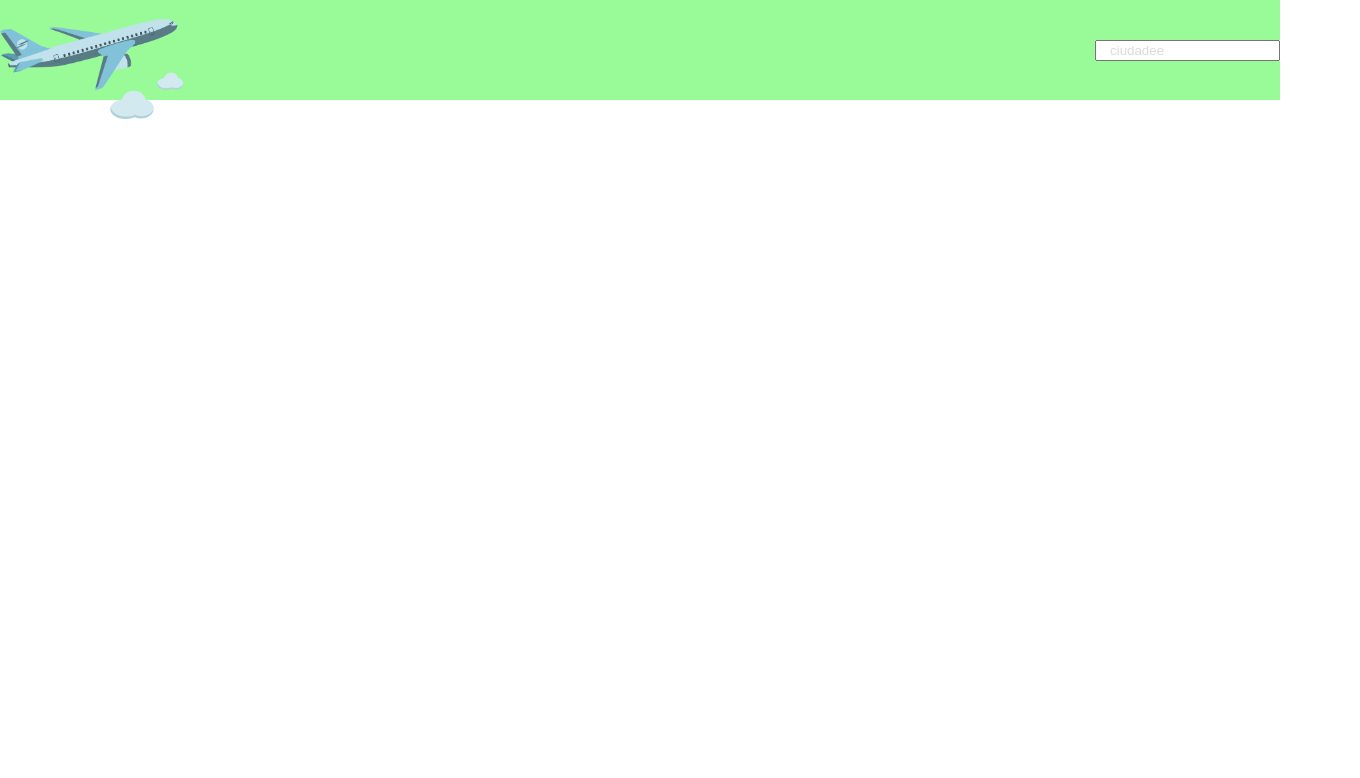
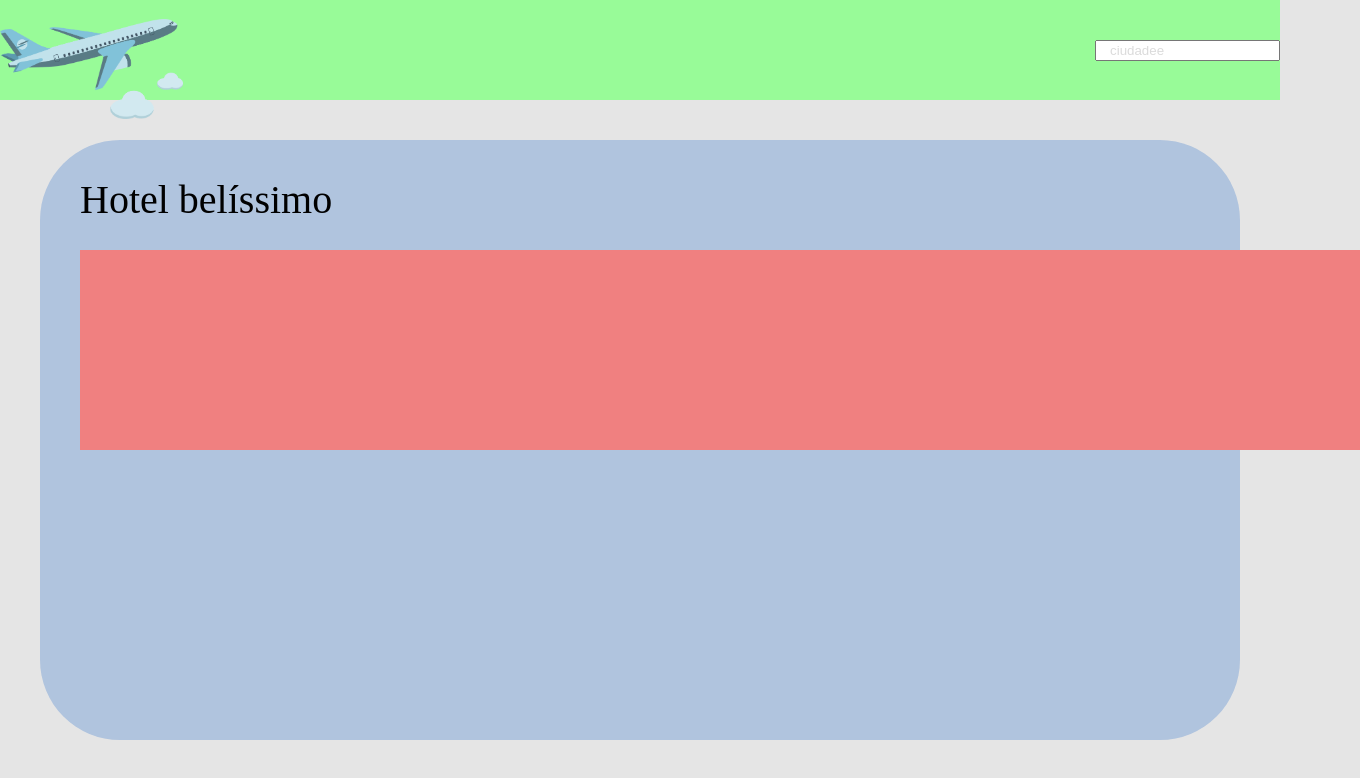
Before and after one commit to mickalala/Fly--Front-end, a React (Create React App) app: page /hotel/1 in a window 1280 px wide. Shown: the top 778 px of the page, 1360 px wide, since content can reach past the window. Built offline with nearby package versions, Linux system fonts and the light colour scheme.

Commit message:
end-draft

```diff
--- a/package.json
+++ b/package.json
@@ -6,6 +6,7 @@
     "@testing-library/jest-dom": "^5.16.5",
     "@testing-library/react": "^13.4.0",
     "@testing-library/user-event": "^13.5.0",
+    "axios": "^1.4.0",
     "react": "^18.2.0",
     "react-dom": "^18.2.0",
     "react-router-dom": "^6.11.2",
--- a/public/index.html
+++ b/public/index.html
@@ -24,7 +24,7 @@
       work correctly both with client-side routing and a non-root public URL.
       Learn how to configure a non-root public URL by running `npm run build`.
     -->
-    <title>React App</title>
+    <title>Fly</title>
   </head>
   <body>
     <noscript>You need to enable JavaScript to run this app.</noscript>
--- a/src/Home.js
+++ b/src/Home.js
@@ -1,15 +1,28 @@
 import { Link } from 'react-router-dom';
 import styled from 'styled-components';
 import Menu from './Menu.js';
+import { useEffect, useState } from 'react';
+import axios from 'axios';
+
 
 export default function Home() {
+    const [options, setOptions] = useState(false)
+    useEffect(() => {
+        setOptions(false)
+        axios.get(`${process.env.REACT_APP_API_URL}/cities`)
+            .then()
+            .catch(err => {
+                alert(err.message)
+            })
+
+    }, [])
     return (
         <>
             <Menu />
-            <h1>Fly, lovely angel, fly</h1>
+            <Title>Fly, lovely angel, fly</Title>
             <Capitals >
-                <City />
-                <CityOptions>
+                <City onClick={() => setOptions(true)} options={options} />
+                <CityOptions options={options}>
                     <Link to={"/about"}>
                         <button>Sobre</button>
                     </Link>
@@ -23,6 +36,7 @@ export default function Home() {
                     </Link>
 
                 </CityOptions>
+                {/* <City onClick={() => setOptions(true)} options={options} />
                 <City />
                 <City />
                 <City />
@@ -46,13 +60,17 @@ export default function Home() {
                 <City />
                 <City />
                 <City />
-                <City />
-                <City />
+                <City /> */}
             </Capitals>
         </>
 
     )
 }
+const Title= styled.h1`
+font-size:50px;
+color: blue;
+margin-right:60px;
+`
 
 const Capitals = styled.div`
 height:600px;
@@ -63,6 +81,7 @@ display:flex;
 flex-wrap: wrap;
 justify-content:center;
 align-items:center;
+
 `
 const City = styled.div`
 height:90px;
@@ -72,9 +91,9 @@ background-color:darkcyan;
 border-radius:5px;
 
 margin: 30px 30px;
-&:hover{
-background-color:yellowgreen;
-}
+
+display:${(props) => (props.options) ? 'none' : ""};
+
 
 `
 const CityOptions = styled.div`
@@ -89,6 +108,7 @@ display:flex;
 flex-direction:column;
 justify-content:center;
 align-items:center;
+display:${(props) => (props.options) ? '' : "none"};
 button{
     width:80px;
     background-color:transparent;
--- a/src/HotelDetails.js
+++ b/src/HotelDetails.js
@@ -1,10 +1,41 @@
 import MenuFunction from "./Menu";
 import styled from "styled-components";
+import GlobalStyle from "./styles/GlobalStyle";
 
 export default function HotelDetails() {
     return (
         <>
+        <GlobalStyle/>
             <MenuFunction />
+
+            <MainDiv>
+                <h1>Hotel belíssimo</h1>
+                <Hotelsimages></Hotelsimages>
+            </MainDiv>
+
         </>
     )
 }
+
+const MainDiv = styled.div`
+   margin:40px;
+   border-radius:80px;
+
+   height: 600px;
+   width:100% auto;
+   background-color: #b0c4de;
+   padding: 40px;
+
+   h1{
+    font-size:40px;
+    margin-bottom:30px;
+   }
+`
+
+const Hotelsimages = styled.div`
+   width: 100% ;
+   height:200px;
+   border: 3px ;
+   background-color:#f08080;
+   position:absolute;
+`
--- a/src/Hotels.js
+++ b/src/Hotels.js
@@ -1,13 +1,19 @@
 import styled from "styled-components";
 import MenuFunction from "./Menu";
 import hotel from "./assets/Hotel-PNG.png"
+
 import { Link } from "react-router-dom";
 
 export default function AvailableHotels() {
+
     return (
         <>
             <MenuFunction />
             <h1>Sou a página de hotéis</h1>
+            <Body>
+                <Filter>
+
+                </Filter>
                 <Hotel>
                     <img src={hotel} alt="ticket" />
                     <div>
@@ -20,15 +26,43 @@ export default function AvailableHotels() {
                         </button>
                     </Link>
                 </Hotel>
+                <Hotel>
+                    <img src={hotel} alt="ticket" />
+                    <div>
+                        <p>Hotel belíssimo</p>
+                        <p> R$ 1.000,00</p>
+                    </div>
+                    <Link to={"/hotel/:id"}>
+                        <button>
+                            Detalhes
+                        </button>
+                    </Link>
+                </Hotel>
+            </Body>
         </>
     )
 }
+const Body = styled.div`
+   display:flex;
+   padding: 20px;
+`
+const Filter = styled.div`
+   height:400px;
+   width: 200px;
+   background-color: #d8bfd8;
+
+`
 
 const Hotel = styled.div`
-    width:100%;
+    width:500px;
     height:90px;
     background-color: gray;
     display:flex;
+    padding:10px;
+    justify-content: space-around;
+    align-items:center;
+    margin:16px;
+    border-radius:3px;
 img {
     height:80px;
 }
--- a/src/TicketDeatails.js
+++ b/src/TicketDeatails.js
@@ -5,6 +5,30 @@ export default function TicketDetails() {
     return (
         <>
             <MenuFunction />
+            <MainDiv>
+                <h1>Passagem para a cidade</h1>
+                <p>Cidade de destino:</p>
+                <p>Cidade de Origem:</p>
+                <p>Companhia aérea:</p>
+                <p>Horário de partida:</p>
+                <p>Horário previsto de chegada:</p>
+                <p>Preço da passagem:</p>
+
+            </MainDiv>
         </>
     )
 }
+
+const MainDiv = styled.div`
+   margin:40px;
+   border-radius:80px;
+
+   height: 600px;
+   width:100% auto;
+   background-color: #b0c4de;
+   padding: 40px;
+   h1{
+    font-size:40px;
+    margin-bottom:30px;
+   }
+`
--- a/src/Tickets.js
+++ b/src/Tickets.js
@@ -13,6 +13,10 @@ export default function AvailableTickets() {
         <>
             <MenuFunction />
             <h1>Sou a página de passagens</h1>
+            <Body>
+                <Filter>
+
+                </Filter>
                 <Tickets>
                     <img src={ticket} alt="ticket" />
                     <div>
@@ -25,15 +29,34 @@ export default function AvailableTickets() {
                         </button>
                     </Link>
                 </Tickets>
+            </Body>
         </>
     )
 }
 
+const Body = styled.div`
+   display:flex;
+   padding: 20px;
+`
+const Filter = styled.div`
+   height:400px;
+   width: 200px;
+   background-color: #d8bfd8;
+
+`
+
 const Tickets = styled.div`
-    width:100%;
+    width:500px;
     height:90px;
     background-color: gray;
     display:flex;
+    padding: 10px;
+    justify-content: space-around;
+    align-items:center;
+    justify-content: space-around;
+    align-items:center;
+    margin:16px;
+    border-radius:3px;
 
 img {
     height:80px;
```
Also changed, not shown: 2 other files (tests, documents, lock files or other folders). Lines whose indentation alone changed are shown as unchanged.
